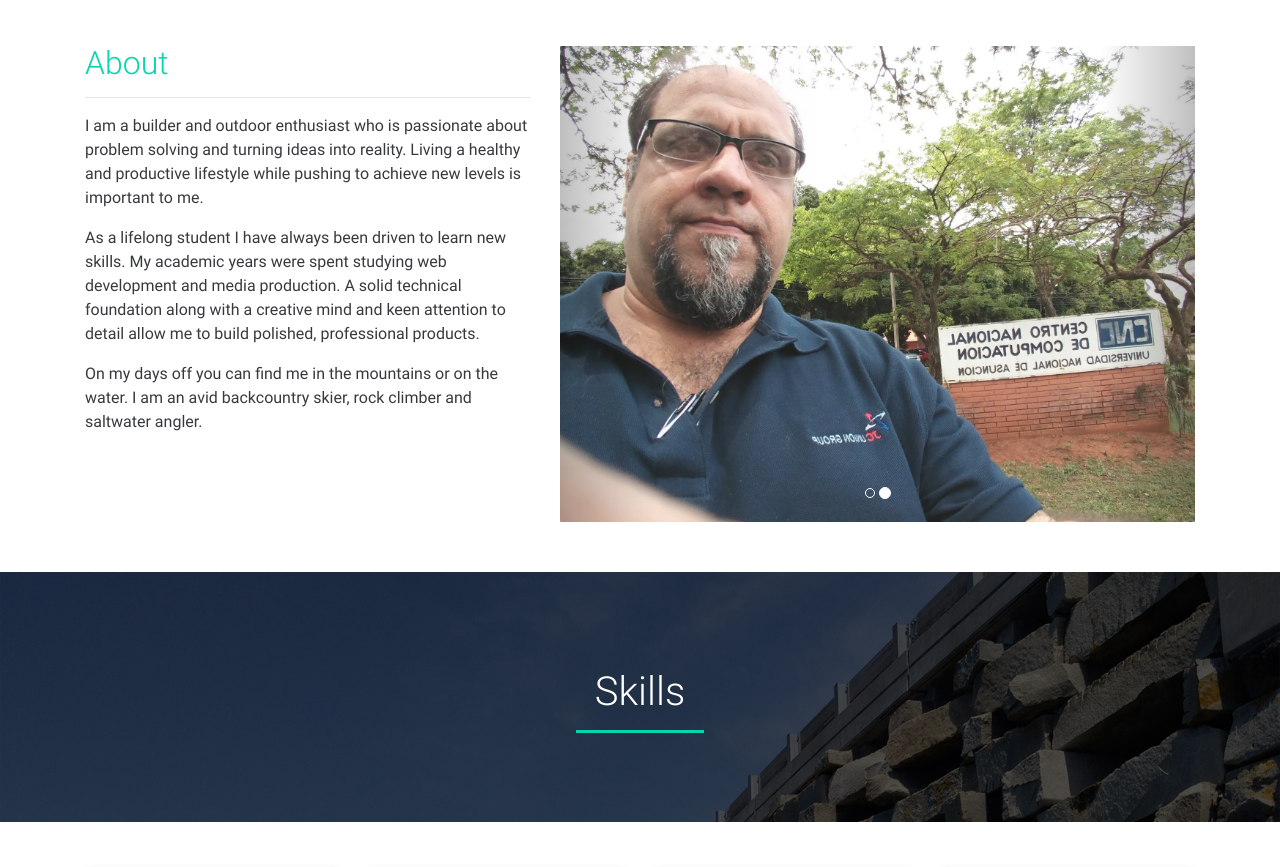
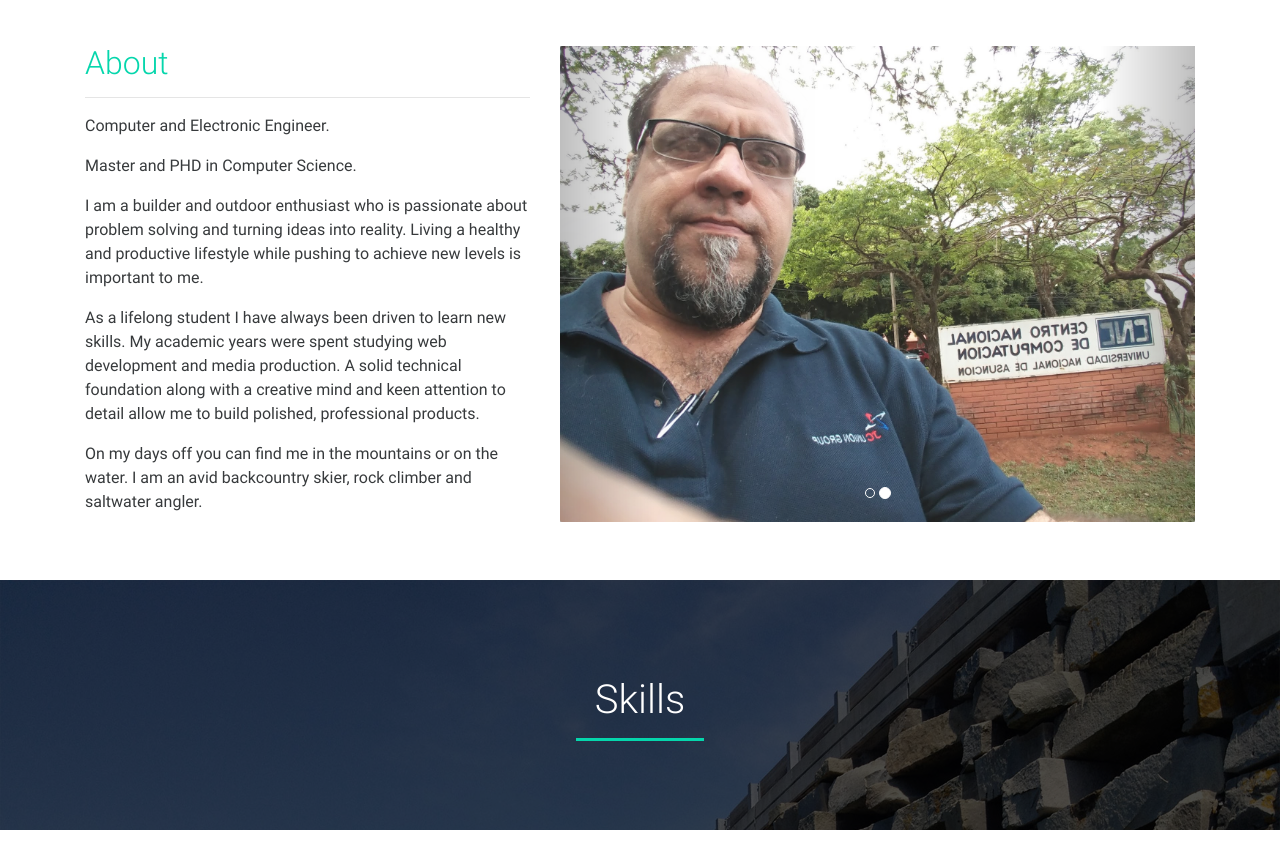
Before and after one commit to fuinha/fuinha.github.io, a plain HTML site: page index.html in a window 1280 px wide. Shown: the part 802-1669 px from the top of the page. Drawn offline with Linux system fonts and the light colour scheme; some packages are replaced by stand-ins of ours.

Commit message:
Update index.html

```diff
--- a/index.html
+++ b/index.html
@@ -106,6 +106,8 @@
                     <div class="col-lg-5 wow fadeIn">
                         <h2 class="h2-responsive">About</h2>
                         <hr>
+                        <p>Computer and Electronic Engineer.</p>
+                        <p>Master and PHD in Computer Science.</p>
                         <p>I am a builder and outdoor enthusiast who is passionate about problem solving and turning ideas into reality. Living a healthy and productive lifestyle while pushing to achieve new levels is important to me.</p>
                         <p>As a lifelong student I have always been driven to learn new skills. My academic years were spent studying web development and media production. A solid technical foundation along with a creative mind and keen attention to detail allow me to build polished, professional products.</p>
                         <p>On my days off you can find me in the mountains or on the water. I am an avid backcountry skier, rock climber and saltwater angler.</p>
```
